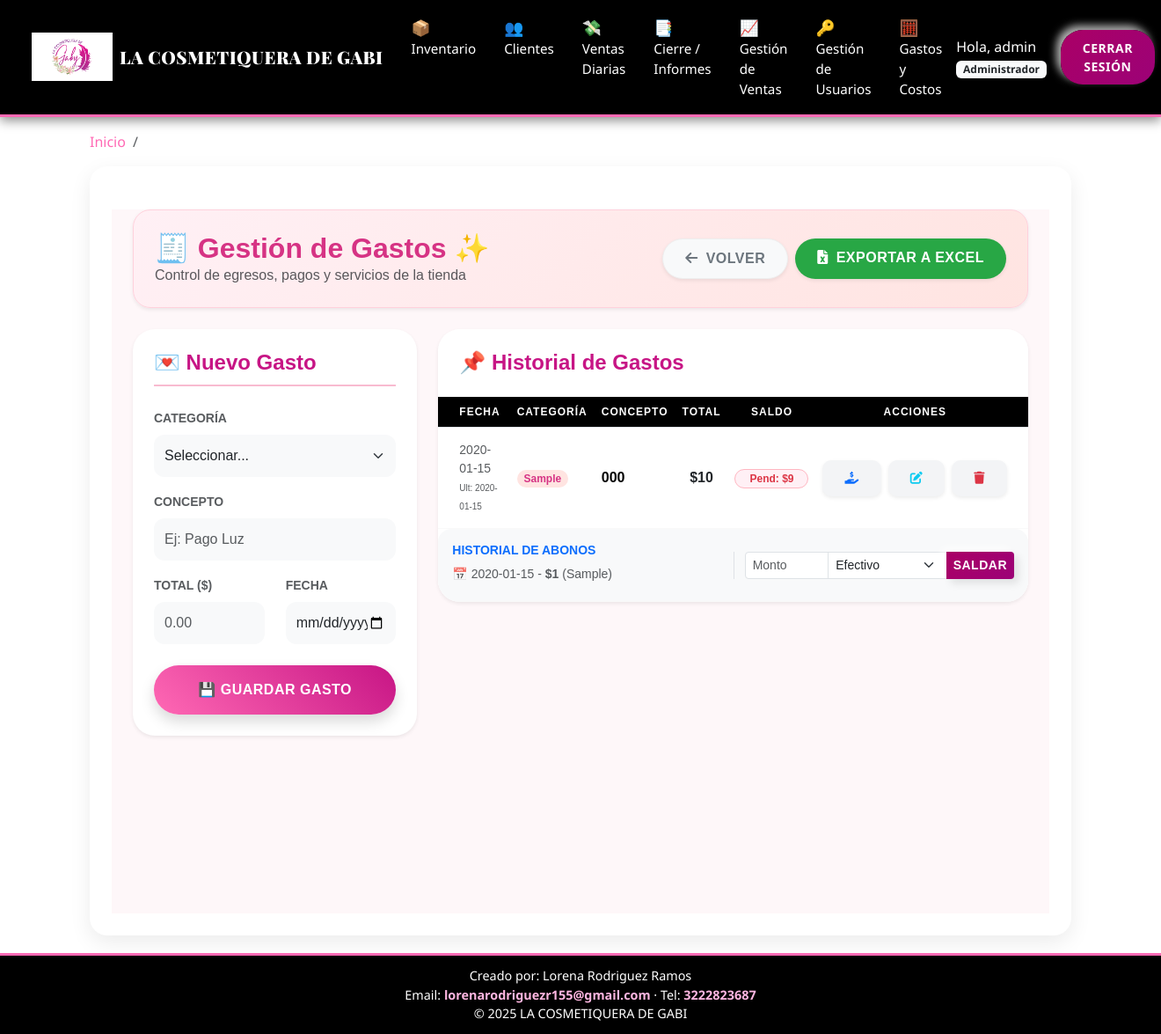
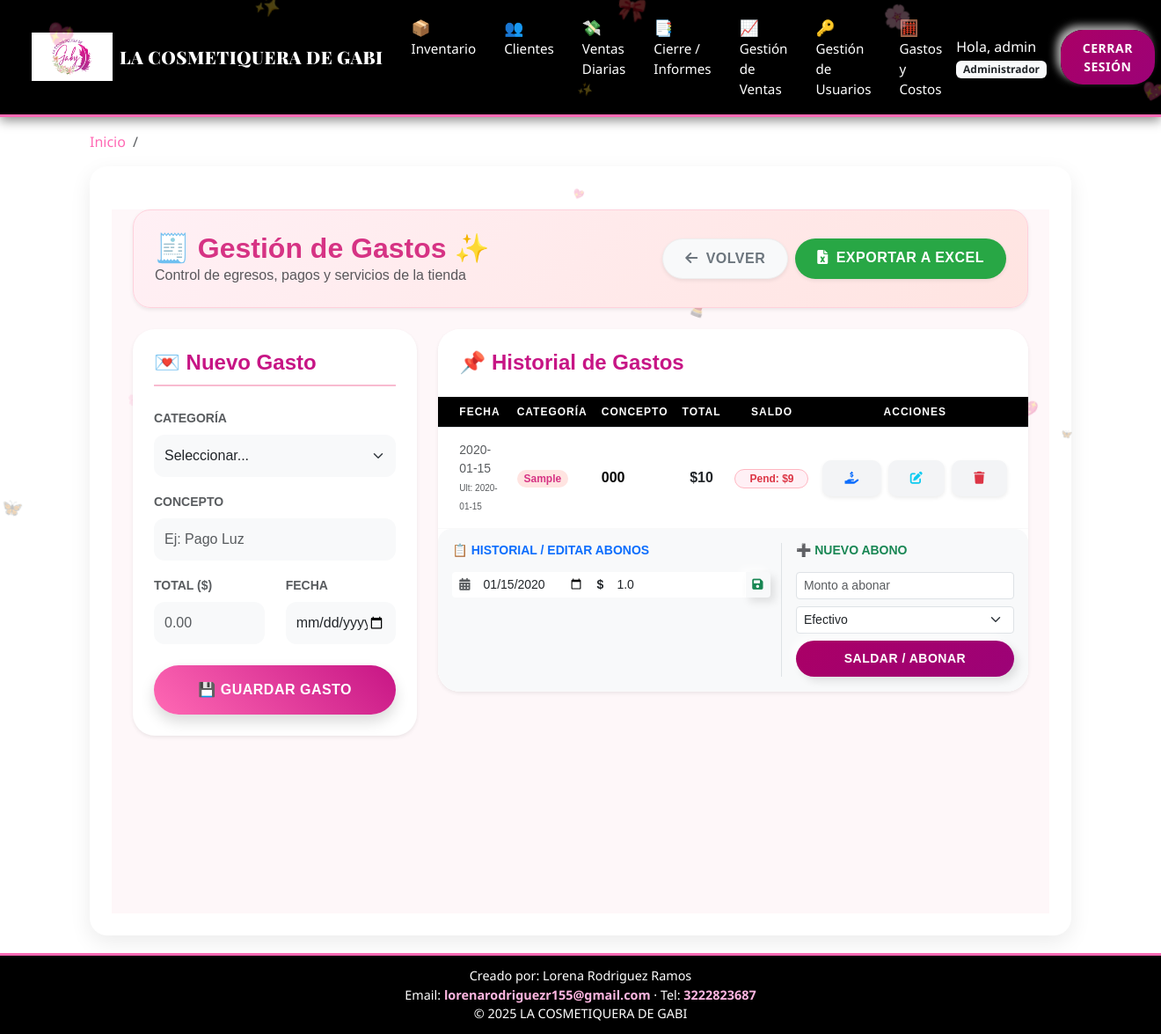
Before and after one commit to Lorenara04/POS-LA-COSMETIQUERA-DE-GABI, a Flask app: page /gastos in a window 1320 px wide, after a click that opens the changed part. Shown: the whole page at 88% size. Run offline with Flask 3, Linux system fonts and the light colour scheme; a user stored in the database is signed in; tables that the repository leaves empty hold one stand-in row (values such as "Sample post").

Commit message:
Diseño Luxury Coquette y correccion de saldos pendientes

```diff
--- a/app.py
+++ b/app.py
@@ -504,53 +504,41 @@ def logout():
 def dashboard():
     fecha_comercial, inicio_utc, fin_utc = obtener_rango_turno_colombia()
 
-    try:
-        productos_bajos = Producto.query.filter(Producto.cantidad <= Producto.stock_minimo).count()
-    except OperationalError:
-        productos_bajos = 0
-        flash('Advertencia: Problema de conexión/tabla de base de datos.', 'warning')
-    except Exception:
-        productos_bajos = 0
-
-    try:
-        total_inventario_query = db.session.query(func.sum(Producto.cantidad)).scalar()
-        total_inventario = int(total_inventario_query) if total_inventario_query is not None else 0
-    except Exception:
-        total_inventario = 0
-
-    try:
-        ventas_hoy_query = db.session.query(func.sum(Venta.total)).filter(
-            and_(Venta.fecha >= inicio_utc, Venta.fecha <= fin_utc)
-        ).scalar()
-        ventas_hoy = ventas_hoy_query if ventas_hoy_query is not None else 0.00
-    except Exception:
-        ventas_hoy = 0.00
-
-    try:
-        inicio_mes = datetime.utcnow().replace(day=1, hour=0, minute=0, second=0)
-        clientes_nuevos_mes = Cliente.query.filter(Cliente.fecha_registro >= inicio_mes).count()
-    except Exception:
-        clientes_nuevos_mes = 0
-
-    try:
-        productos_lista = Producto.query.all()
-        valor_interno_total = sum((p.valor_interno or 0) * (p.cantidad or 0) for p in productos_lista)
-        valor_venta_total = sum((p.valor_venta or 0) * (p.cantidad or 0) for p in productos_lista)
-    except Exception:
-        valor_interno_total = 0
-        valor_venta_total = 0
+    # --- TUS CALCULOS ACTUALES (Mantenlos o pega estos) ---
+    productos_bajos = Producto.query.filter(Producto.cantidad <= Producto.stock_minimo).count()
+    total_inventario = db.session.query(func.sum(Producto.cantidad)).scalar() or 0
+    ventas_hoy = db.session.query(func.sum(Venta.total)).filter(and_(Venta.fecha >= inicio_utc, Venta.fecha <= fin_utc)).scalar() or 0
+    inicio_mes = datetime.utcnow().replace(day=1, hour=0, minute=0, second=0)
+    clientes_nuevos_mes = Cliente.query.filter(Cliente.fecha_registro >= inicio_mes).count()
+
+    productos_lista = Producto.query.all()
+    valor_interno_total = sum((p.valor_interno or 0) * (p.cantidad or 0) for p in productos_lista)
+    valor_venta_total = sum((p.valor_venta or 0) * (p.cantidad or 0) for p in productos_lista)
+
+    # ✅ CORRECCIÓN DE DEUDAS (Cálculo real de saldos)
+    # Facturas
+    total_f_pendiente = 0
+    for f in Factura.query.all():
+        abonado = db.session.query(func.sum(Abono.monto)).filter(Abono.factura_id == f.id).scalar() or 0
+        total_f_pendiente += (f.total - abonado)
+
+    # Gastos
+    total_g_pendiente = 0
+    for g in Gasto.query.all():
+        abonado_g = db.session.query(func.sum(AbonoGasto.monto)).filter(AbonoGasto.gasto_id == g.id).scalar() or 0
+        total_g_pendiente += (g.total - abonado_g)
 
     return render_template(
         'dashboard.html',
-        current_user=current_user,
         productos_stock_bajo=productos_bajos,
         total_inventario=total_inventario,
         ventas_hoy=ventas_hoy,
         clientes_nuevos_mes=clientes_nuevos_mes,
         valor_interno_total=valor_interno_total,
-        valor_venta_total=valor_venta_total
+        valor_venta_total=valor_venta_total,
+        total_facturas_pendiente=total_f_pendiente,
+        total_gastos_pendiente=total_g_pendiente
     )
-
 #==================================================================
 # -------------------- RUTAS CLIENTES --------------------
 #==================================================================
@@ -2261,6 +2249,43 @@ def gastos():
     abonos_gastos = db.session.query(AbonoGasto).order_by(AbonoGasto.fecha.asc(), AbonoGasto.id.asc()).all()
     return render_template("modulo_gastos.html", gastos=gastos_list, abonos_gastos=abonos_gastos)
 
+@app.route("/editar_abono_proveedor/<int:abono_id>", methods=["POST"])
+@login_required
+def editar_abono_proveedor(abono_id):
+    if current_user.rol.lower() != "administrador":
+        flash("Permiso denegado.", "danger")
+        return redirect(url_for("proveedores"))
+    abono = Abono.query.get_or_404(abono_id)
+    try:
+        nuevo_monto = request.form.get("monto")
+        nueva_fecha_str = request.form.get("fecha")
+        if nuevo_monto: abono.monto = float(nuevo_monto)
+        if nueva_fecha_str: abono.fecha = datetime.strptime(nueva_fecha_str, "%Y-%m-%d").date()
+        db.session.commit()
+        flash("Abono de proveedor actualizado ✨", "success")
+    except Exception as e:
+        db.session.rollback()
+        flash(f"Error: {e}", "danger")
+    return redirect(url_for("proveedores"))
+
+@app.route("/editar_abono_gasto/<int:abono_id>", methods=["POST"])
+@login_required
+def editar_abono_gasto(abono_id):
+    if current_user.rol.lower() != "administrador":
+        flash("Permiso denegado.", "danger")
+        return redirect(url_for("gastos"))
+    abono = AbonoGasto.query.get_or_404(abono_id)
+    try:
+        nuevo_monto = request.form.get("monto")
+        nueva_fecha_str = request.form.get("fecha")
+        if nuevo_monto: abono.monto = float(nuevo_monto)
+        if nueva_fecha_str: abono.fecha = datetime.strptime(nueva_fecha_str, "%Y-%m-%d").date()
+        db.session.commit()
+        flash("Abono de gasto actualizado ✨", "success")
+    except Exception as e:
+        db.session.rollback()
+        flash(f"Error: {e}", "danger")
+    return redirect(url_for("gastos"))
 
 @app.route("/abonar_gasto/<int:gasto_id>", methods=["POST"])
 @login_required
--- a/templates/modulo_gastos.html
+++ b/templates/modulo_gastos.html
@@ -1,9 +1,11 @@
 {% extends 'base.html' %}
 
 {% block content %}
-<div class="container-fluid mt-4 px-4" style="background-color: #fef7f9; min-height: 100vh; font-family: 'Quicksand', sans-serif;">
+<div class="container-fluid mt-4 px-4" style="background-color: #fef7f9; min-height: 100vh; font-family: 'Quicksand', sans-serif; position: relative;">
 
-    <div class="row mb-4">
+    <div class="fondo-particulas"></div>
+
+    <div class="row mb-4" style="position: relative; z-index: 1;">
         <div class="col-12">
             <div class="p-4 shadow-sm border-0 d-flex justify-content-between align-items-center"
                  style="background: linear-gradient(135deg, #fff0f5 0%, #ffe4e1 100%); border-radius: 20px; border: 1px solid #ffd1dc !important;">
@@ -24,7 +26,7 @@
         </div>
     </div>
 
-    <div class="row">
+    <div class="row" style="position: relative; z-index: 1;">
         <div class="col-lg-4 mb-4">
             <div class="card shadow-sm border-0 p-4" style="border-radius: 25px;">
                 <h4 class="mb-4" style="color: #c71585; font-weight: 700; border-bottom: 2px solid #f8bbd0; padding-bottom: 10px;">
@@ -122,30 +124,39 @@
                             </tr>
                             <tr class="collapse" id="abono{{ g.id }}">
                                 <td colspan="6" class="bg-light p-3" style="border-radius: 15px;">
-                                    <div class="row align-items-center">
-                                        <div class="col-md-6">
-                                            <h6 class="fw-bold small mb-2 text-primary">HISTORIAL DE ABONOS</h6>
+                                    <div class="row">
+                                        <div class="col-md-7 border-end">
+                                            <h6 class="fw-bold small mb-3 text-primary">📋 HISTORIAL / EDITAR ABONOS</h6>
                                             {% for a in abonos_gastos if a.gasto_id == g.id %}
-                                                <div class="small text-muted mb-1">
-                                                    📅 {{ a.fecha }} - <b>${{ a.monto | format_number }}</b> ({{ a.medio_pago }})
-                                                </div>
+                                                <form method="POST" action="{{ url_for('editar_abono_gasto', abono_id=a.id) }}" class="mb-2">
+                                                    <div class="input-group input-group-sm">
+                                                        <span class="input-group-text bg-white border-0"><i class="fas fa-calendar-alt text-muted"></i></span>
+                                                        <input type="date" name="fecha" value="{{ a.fecha }}" class="form-control border-0" style="max-width: 130px;">
+                                                        <span class="input-group-text bg-white border-0"><b>$</b></span>
+                                                        <input type="number" step="0.01" name="monto" value="{{ a.monto }}" class="form-control border-0">
+                                                        <button class="btn btn-outline-success border-0" type="submit" title="Guardar cambios"><i class="fas fa-save"></i></button>
+                                                    </div>
+                                                </form>
                                             {% else %}
                                                 <div class="small text-muted italic">No hay abonos registrados</div>
                                             {% endfor %}
                                         </div>
-                                        <div class="col-md-6 border-start">
+                                        <div class="col-md-5 ps-3">
+                                            <h6 class="fw-bold small mb-3 text-success">➕ NUEVO ABONO</h6>
                                             {% if saldo > 0 %}
                                             <form method="POST" action="/abonar_gasto/{{ g.id }}">
-                                                <div class="input-group input-group-sm">
-                                                    <input type="number" step="0.01" name="monto" max="{{ saldo }}" class="form-control" placeholder="Monto" required>
-                                                    <select name="medio" class="form-select">
+                                                <div class="mb-2">
+                                                    <input type="number" step="0.01" name="monto" max="{{ saldo }}" class="form-control form-control-sm mb-2" placeholder="Monto a abonar" required>
+                                                    <select name="medio" class="form-select form-select-sm mb-2">
                                                         <option value="Efectivo">Efectivo</option>
                                                         <option value="Transferencia">Transferencia</option>
                                                         <option value="Nequi">Nequi</option>
                                                     </select>
-                                                    <button class="btn btn-primary" type="submit">Saldar</button>
                                                 </div>
+                                                <button class="btn btn-primary btn-sm w-100" type="submit">Saldar / Abonar</button>
                                             </form>
+                                            {% else %}
+                                                <div class="text-center text-success fw-bold py-2">GASTO PAGADO COMPLETAMENTE ✅</div>
                                             {% endif %}
                                         </div>
                                     </div>
@@ -163,11 +174,46 @@
 <style>
     .table th { font-size: 12px; text-transform: uppercase; letter-spacing: 1px; }
     .table td { border-bottom: 1px solid #f9f9f9; padding-top: 15px; padding-bottom: 15px; }
+
     .form-control:focus, .form-select:focus {
         background-color: #fff !important;
         box-shadow: 0 0 0 0.25rem rgba(255, 105, 180, 0.25) !important;
         border: 1px solid #ff69b4 !important;
     }
+
     .btn:hover { transform: translateY(-2px); transition: 0.2s; }
+
+    /* Partículas de fondo */
+    .fondo-particulas {
+        position: fixed;
+        inset: 0;
+        z-index: 0;
+        pointer-events: none;
+        overflow: hidden;
+    }
+    .fondo-particulas span {
+        position: absolute;
+        opacity: 0.3;
+        animation: flotar 15s infinite ease-in-out;
+    }
+    @keyframes flotar {
+        0%, 100% { transform: translateY(0) rotate(0); }
+        50% { transform: translateY(-30px) rotate(20deg); }
+    }
 </style>
+
+<script>
+    // Generador de emojis flotantes
+    const fondo = document.querySelector('.fondo-particulas');
+    const emojis = ['💄','✨','💖','🦋','🌸','🎀'];
+    for (let i = 0; i < 20; i++) {
+        const span = document.createElement('span');
+        span.innerText = emojis[Math.floor(Math.random() * emojis.length)];
+        span.style.left = Math.random() * 100 + 'vw';
+        span.style.top = Math.random() * 100 + 'vh';
+        span.style.fontSize = Math.random() * 20 + 10 + 'px';
+        span.style.animationDelay = Math.random() * 5 + 's';
+        fondo.appendChild(span);
+    }
+</script>
 {% endblock %}
```
Also changed, not shown: templates/proveedores.html (+58 -14 lines).
